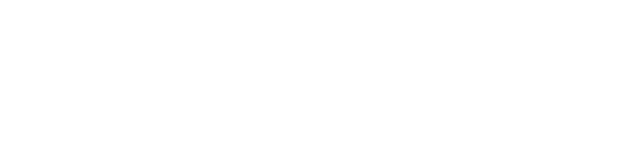
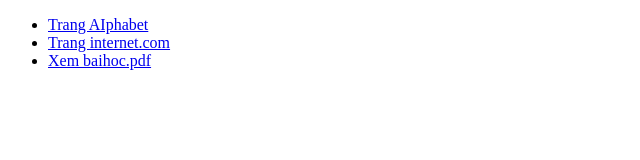
Before and after one commit to nguyencaoanhtuyet2612-png/nct.githup.io, a plain HTML site: page baitapf2/hinh6.html in a window 1280 px wide. Shown: the whole page, without its empty margins (0-640 px from the left). Drawn offline with Linux system fonts and the light colour scheme.

Commit message:
Update hinh6.html

```diff
--- a/baitapf2/hinh6.html
+++ b/baitapf2/hinh6.html
@@ -1,7 +1,14 @@
 <!DOCTYPE html>
 <html>
-    <head>
-        <meta charset="utf-8">
-        <title>Minh hoạ danh sách không có thứ tự</title>
+  <head>
+    <meta charset="utf-8">
+    <title>Minh hoạ danh sách không có thứ tự</title>
     </head>
-    <body>
+  <body>
+    <ul>
+      <li><a href="https://abc.xyz">Trang AIphabet</a></li>
+      <li><a href="https://internet.com">Trang internet.com</a></li>
+      <li><a href="/tailieu/baihoc.pdf">Xem baihoc.pdf</a></li>
+      </ul>
+  </body>
+</html>
```
